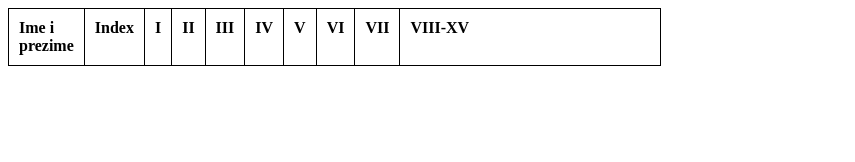
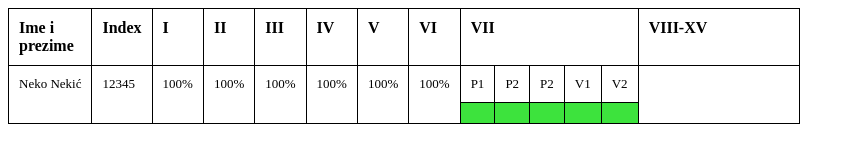
Before and after one commit to vgrbo1/AttendanceApp, a plain HTML site: page html/prisustvo.html in a window 1280 px wide. Shown: the whole page, without its empty margins (0-855 px from the left). Drawn offline with Linux system fonts and the light colour scheme.

Commit message:
greska celije za prisustvo nisu istih dimenzija

```diff
--- a/css/prisustvo.css
+++ b/css/prisustvo.css
@@ -1,16 +1,23 @@
 table{
     border-collapse: collapse;
+}
+.prazna{
+    border-style: none;
 }
 table,td,th{
     border: 1px solid black;
 }
-th:last-of-type{
-    width: 40%;
-}
-th{
-    padding: 10px
-}
-th{
+th,td{
+    padding: 10px;
     text-align: left;
     vertical-align: top;
 }
+td{
+    font-size: small;
+}
+.prisutan{
+    background-color: rgb(61, 227, 61);
+}
+.odsutan{
+    background-color: red;
+}
--- a/html/prisustvo.html
+++ b/html/prisustvo.html
@@ -1,5 +1,5 @@
 <!DOCTYPE html>
-<html>
+<html lang="bs">
 <head>
     <meta charset="UTF-8">
     <meta name="viewport" content="width=device-width, initial-scale=1.0">
@@ -20,6 +20,36 @@
             <th colspan="5">VII</th>
             <th colspan="8">VIII-XV</th>
         </tr>
+        <tr>
+            <td rowspan="2">Neko Nekić</td>
+            <td rowspan="2">12345</td>
+            <td rowspan="2">100%</td>
+            <td rowspan="2">100%</td>
+            <td rowspan="2">100%</td>
+            <td rowspan="2">100%</td>
+            <td rowspan="2">100%</td>
+            <td rowspan="2">100%</td>
+            <td>P1</td>
+            <td>P2</td>
+            <td>P2</td>
+            <td>V1</td>
+            <td>V2</td>
+            <td rowspan="2" class="prazna"></td>
+            <td rowspan="2" class="prazna"></td>
+            <td rowspan="2" class="prazna"></td>
+            <td rowspan="2" class="prazna"></td>
+            <td rowspan="2" class="prazna"></td>
+            <td rowspan="2" class="prazna"></td>
+            <td rowspan="2" class="prazna"></td>
+            <td rowspan="2" class="prazna"></td>
+        </tr>
+        <tr>
+            <td class="prisutan"></td>
+            <td class="prisutan"></td>
+            <td class="prisutan"></td>
+            <td class="prisutan"></td>
+            <td class="prisutan"></td>
+        </tr>
     </table>
 </body>
 </html>
```
